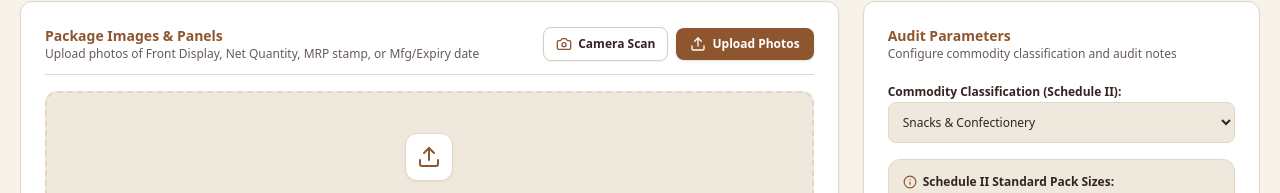
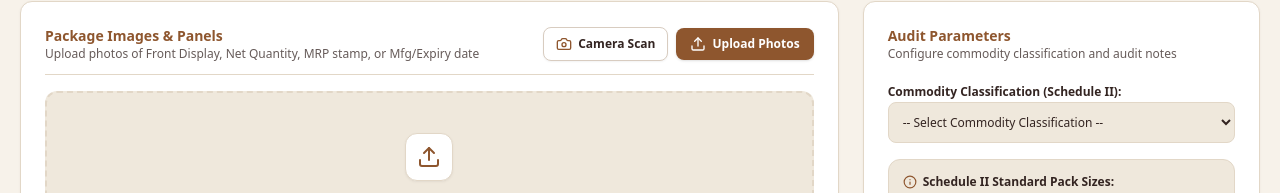
Before and after one commit to Utkrishta-Singoria/LabelLens, a React (Vite) app: page / in a window 1280 px wide. Shown: the part 450-643 px from the top of the page. Built offline with nearby package versions, Linux system fonts and the light colour scheme.

Commit message:
feat(scanner): update default category handling
Refactor category selection to support a generic default state, allowing users to explicitly select "None" or leave it blank to default to "General Packaged Commodity" during audit analysis.

```diff
--- a/src/App.tsx
+++ b/src/App.tsx
@@ -346,7 +346,7 @@ export default function App() {
       userRole: reportData?.userRole || currentUser?.role || 'consumer',
       governmentId: reportData?.governmentId || currentUser?.governmentId,
       productName: prodName,
-      category: (reportData?.category || manualCategory || 'Snacks & Confectionery') as any,
+      category: (reportData?.category || (manualCategory && manualCategory !== 'none' ? manualCategory : '') || 'General Packaged Commodity') as any,
       complianceScore: typeof reportData?.complianceScore === 'number' ? reportData.complianceScore : 85,
       complianceStatus: reportData?.complianceStatus || (reportData?.violations?.length > 0 ? 'NON_COMPLIANT' : 'COMPLIANT'),
       enforcementAction: reportData?.enforcementAction || (reportData?.violations?.length > 0 ? 'NOTICE_ISSUED' : 'VERIFIED_COMPLIANT'),
@@ -358,7 +358,7 @@ export default function App() {
         productName: prodName,
         brandName: brand,
         genericCommodityName: genericName,
-        category: (reportData?.extractedData?.category || manualCategory || 'Snacks & Confectionery') as any,
+        category: (reportData?.extractedData?.category || (manualCategory && manualCategory !== 'none' ? manualCategory : '') || 'General Packaged Commodity') as any,
         manufacturerDetails: mfg,
         netQuantity: netQty,
         mrpDetails: mrp,
--- a/src/components/ScannerSection.tsx
+++ b/src/components/ScannerSection.tsx
@@ -73,7 +73,7 @@ export const ScannerSection: React.FC<ScannerSectionProps> = ({
   onLoadSample,
 }) => {
   const [selectedImages, setSelectedImages] = useState<string[]>([]);
-  const [activeCategory, setActiveCategory] = useState<string>('Snacks & Confectionery');
+  const [activeCategory, setActiveCategory] = useState<string>('');
   const [inspectorNotes, setInspectorNotes] = useState<string>('');
   const [isCameraActive, setIsCameraActive] = useState<boolean>(false);
   const [cameraFacing, setCameraFacing] = useState<'environment' | 'user'>('environment');
@@ -187,7 +187,8 @@ export const ScannerSection: React.FC<ScannerSectionProps> = ({
       alert('Please upload or capture at least one package panel image (Front / MRP / Back).');
       return;
     }
-    onAnalyze(selectedImages, activeCategory, inspectorNotes, {
+    const categoryForAnalysis = (!activeCategory || activeCategory === 'none') ? '' : activeCategory;
+    onAnalyze(selectedImages, categoryForAnalysis, inspectorNotes, {
       enabled: useCalibration,
       referenceObjectType,
     });
@@ -636,6 +637,8 @@ export const ScannerSection: React.FC<ScannerSectionProps> = ({
                 onChange={(e) => setActiveCategory(e.target.value)}
                 className="w-full bg-slate-950 border border-slate-800 text-slate-200 text-xs rounded-lg p-2.5 focus:border-sky-500 focus:outline-none cursor-pointer"
               >
+                <option value="">-- Select Commodity Classification --</option>
+                <option value="none">None / Not Applicable (General Commodity)</option>
                 {COMMODITY_CATEGORIES.map((cat) => (
                   <option key={cat} value={cat}>
                     {cat}
@@ -651,8 +654,9 @@ export const ScannerSection: React.FC<ScannerSectionProps> = ({
                 <span>Schedule II Standard Pack Sizes:</span>
               </div>
               <p className="text-xs text-slate-400 leading-relaxed">
-                {STANDARD_PACK_RULES.find((r) => r.commodity === activeCategory)?.standardSizes ||
-                  'General packaged commodity provisions under Chapter II, Rule 6 apply.'}
+                {activeCategory && activeCategory !== 'none' && STANDARD_PACK_RULES.find((r) => r.commodity === activeCategory)?.standardSizes
+                  ? STANDARD_PACK_RULES.find((r) => r.commodity === activeCategory)?.standardSizes
+                  : 'General packaged commodity provisions under Chapter II, Rule 6 apply.'}
               </p>
             </div>
 
```
